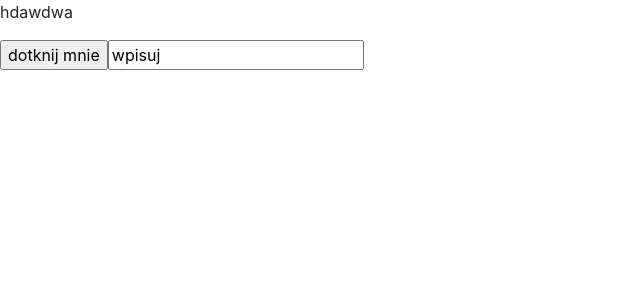
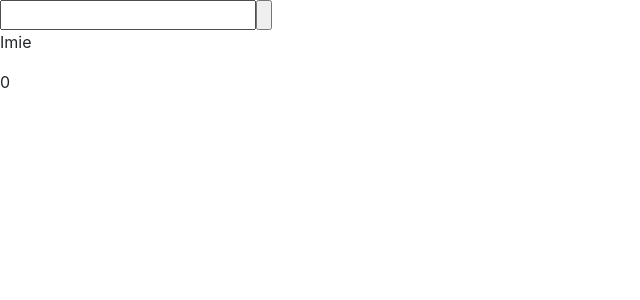
Before and after one commit to f4mno123/PZAW, a React (Create React App) app: page / in a window 1280 px wide. Shown: the top 300 px of the page, without its empty margins (0-640 px from the left). Built offline with nearby package versions, Linux system fonts and the light colour scheme.

Commit message:
zajecia 9-10-24

```diff
--- /dev/null
+++ b/src/NewComponent.js
@@ -0,0 +1,44 @@
+import React, { useState, useEffect } from "react";
+import "./styles.css";
+
+function NewComponent (){
+
+    const myStyle = {
+        color: "blue",
+    }
+
+    const [name, setName] = useState("Imie");
+    const [count, setCount] = useState(0);
+
+    useEffect(() => {
+        console.log("useEffect");
+    }, []);
+
+
+    return (
+        <div className="byleco">
+            {/* <p className="randomName">
+                {name}
+            </p> */}
+            <div>
+                <input type="text" onChange={(event)=> {
+                    setName(event.target.value)
+
+                }}/>
+
+            <input type="button" onClick={()=> {
+                setCount(count + 1);
+
+                }}/>
+
+                <p>{name}</p>
+                <p>{count}</p>
+
+
+
+            </div>
+        </div>
+    );
+}
+
+export default NewComponent;
--- a/src/index.js
+++ b/src/index.js
@@ -4,12 +4,13 @@ import 'bootstrap/dist/css/bootstrap.min.css';
 import './index.css';
 import App from './App';
 import Sci from './Sci';
+import NewComponent from './NewComponent';
 // import reportWebVitals from './reportWebVitals';
 
 const root = ReactDOM.createRoot(document.getElementById('root'));
 root.render(
   <React.StrictMode>
-    <Sci/>
+    <NewComponent/>
   </React.StrictMode>
 );
 
--- /dev/null
+++ b/src/styles.css
@@ -0,0 +1,4 @@
+.randomName {
+    color: green;
+    font-style: italic;
+}
```
